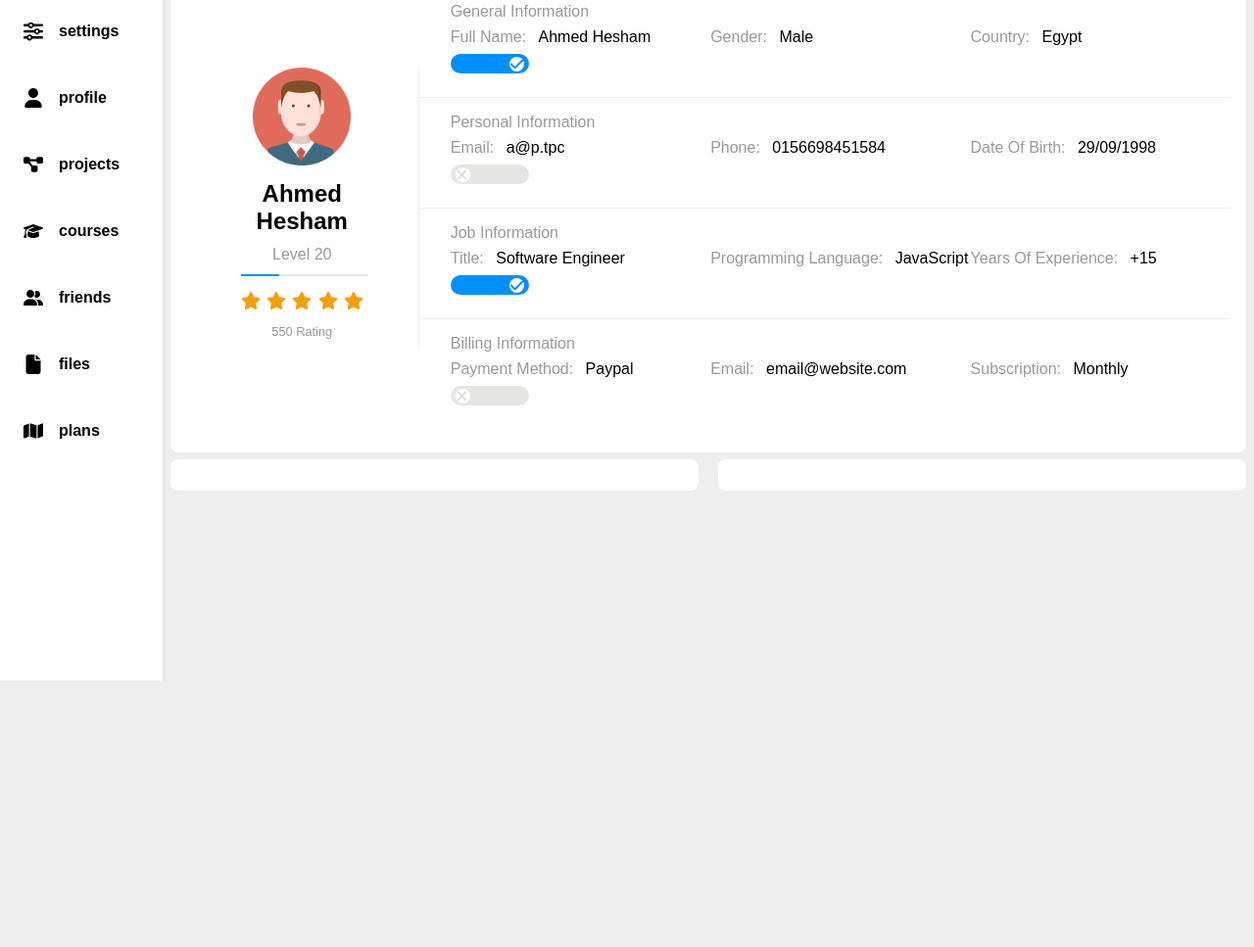
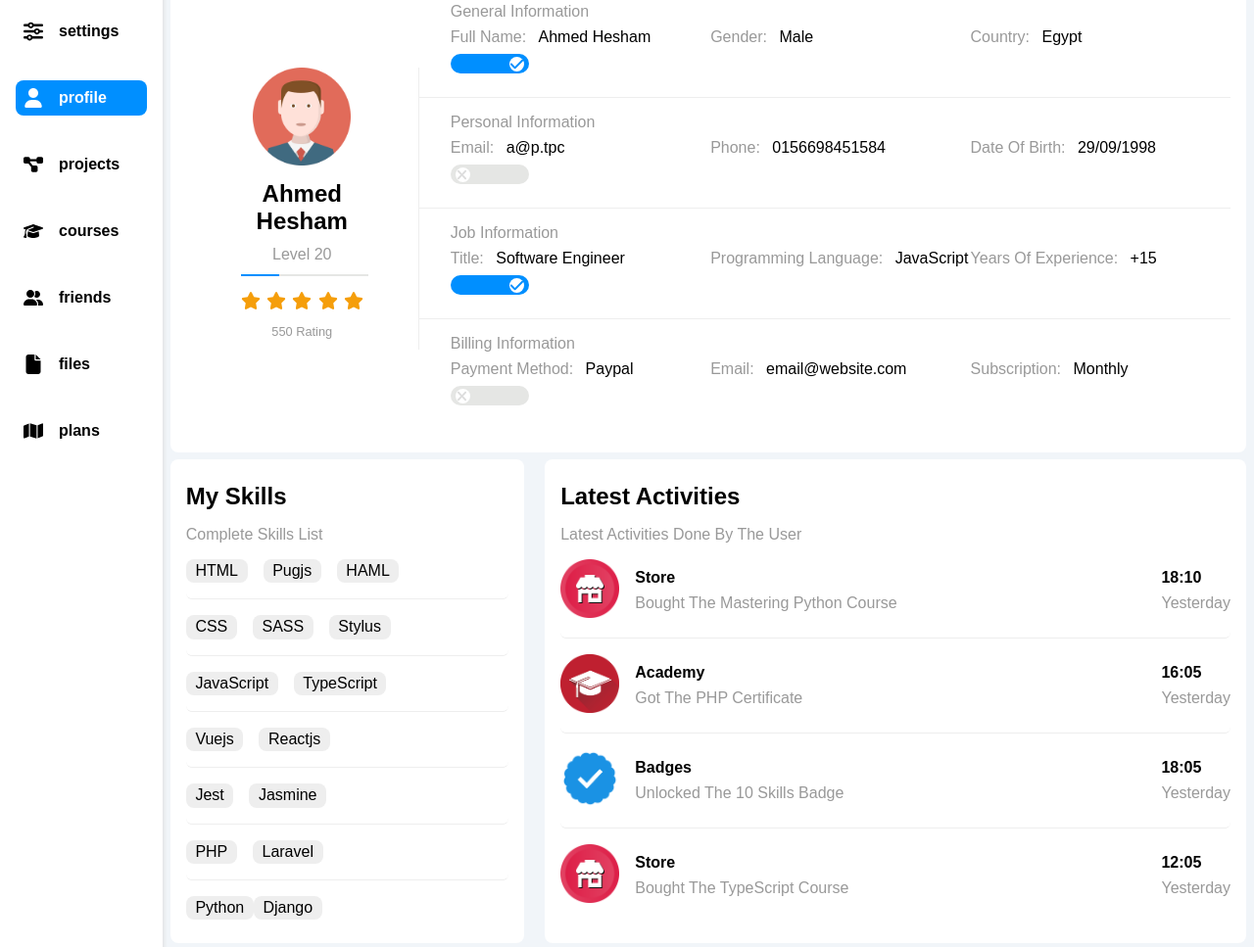
Before and after one commit to the-phoenix-coder/dashboardTheme, a plain HTML site: page HTML/profile.html in a window 1280 px wide. Shown: the part 156-1123 px from the top of the page at 98% size. Before the commit the page ends 851 px from the top, so only its background shows below. Drawn offline with Linux system fonts and the light colour scheme.

Commit message:
the whole website is finished now

```diff
--- a/CSS/dashboard.css
+++ b/CSS/dashboard.css
@@ -1292,3 +1292,41 @@ Start Profile Page
     height: 15px;
     width: 15px;
 }
+.profile-container-middle {
+    display: flex !important;
+}
+.profile-container-middle .box:first-child {
+    width: fit-content;
+}
+.profile-container-middle .box:first-child .skill-section:not(:last-child) {
+    gap: 1rem;
+    border-bottom: 1px solid #EEE;
+    padding-bottom: 1rem;
+    padding-right: 7rem;
+}
+.profile-container-middle .box:first-child .skill-section > * {
+    background-color: #EEE;
+    padding: .2rem .6rem;
+    border-radius: .5rem;
+    -webkit-border-radius: .5rem;
+    -moz-border-radius: .5rem;
+    -ms-border-radius: .5rem;
+    -o-border-radius: .5rem;
+}
+.profile-container-middle .box:last-child {
+    flex: 1;
+}
+.profile-container-middle .box:last-child > .even-column:not(:last-child) {
+    border-bottom: 1px solid #EEE;
+    padding-bottom: 1rem;
+}
+.profile-container-middle .box:last-child .even-column {
+    justify-content: space-between;
+    gap: 1rem;
+}
+.profile-container-middle .box:last-child figure {
+    width: 60px;
+}
+.profile-container-middle .box:last-child .activitiy-content h4 {
+    margin-bottom: .5rem;
+}
--- a/CSS/style.css
+++ b/CSS/style.css
@@ -51,7 +51,7 @@ body {
     "aside content";
     grid-template-columns: auto 1fr;
     grid-template-rows: auto 100%;
-    background-color: #eee;
+    background-color: #F1F5F9;
     height: 100vh;
 }
 figure {
--- a/HTML/profile.html
+++ b/HTML/profile.html
@@ -45,11 +45,13 @@
                         </svg>
                     </li>
                 </a>
-                <li data-type="profile">
-                    <svg xmlns="http://www.w3.org/2000/svg" viewBox="0 0 448 512">
-                        <path d="M224 256c70.7 0 128-57.3 128-128S294.7 0 224 0S96 57.3 96 128s57.3 128 128 128zm-45.7 48C79.8 304 0 383.8 0 482.3C0 498.7 13.3 512 29.7 512H418.3c16.4 0 29.7-13.3 29.7-29.7C448 383.8 368.2 304 269.7 304H178.3z"/>
-                    </svg>
-                </li>
+                <a href="./profile.html">
+                    <li data-type="profile">
+                        <svg xmlns="http://www.w3.org/2000/svg" viewBox="0 0 448 512">
+                            <path d="M224 256c70.7 0 128-57.3 128-128S294.7 0 224 0S96 57.3 96 128s57.3 128 128 128zm-45.7 48C79.8 304 0 383.8 0 482.3C0 498.7 13.3 512 29.7 512H418.3c16.4 0 29.7-13.3 29.7-29.7C448 383.8 368.2 304 269.7 304H178.3z"/>
+                        </svg>
+                    </li>
+                </a>
                 <a href="./projects.html">
                     <li data-type="projects">
                         <svg xmlns="http://www.w3.org/2000/svg" viewBox="0 0 576 512">
@@ -183,9 +185,97 @@
                 </div>
             </div>
         </div>
-        <div class="component">
-            <div class="box"></div>
-            <div class="box"></div>
+        <div class="component profile-container-middle">
+            <div class="box">
+                <h1>My Skills</h1>
+                <p>Complete Skills List</p>
+                <div class="skill-section even-column">
+                    <div>HTML</div>
+                    <div>Pugjs</div>
+                    <div>HAML</div>
+                </div>
+                <div class="skill-section even-column">
+                    <div>CSS</div>
+                    <div>SASS</div>
+                    <div>Stylus</div>
+                </div>
+                <div class="skill-section even-column">
+                    <div>JavaScript</div>
+                    <div>TypeScript</div>
+                </div>
+                <div class="skill-section even-column">
+                    <div>Vuejs</div>
+                    <div>Reactjs</div>
+                </div>
+                <div class="skill-section even-column">
+                    <div>Jest</div>
+                    <div>Jasmine</div>
+                </div>
+                <div class="skill-section even-column">
+                    <div>PHP</div>
+                    <div>Laravel</div>
+                </div>
+                <div class="skill-section even-column">
+                    <div>Python</div>
+                    <div>Django</div>
+                </div>
+            </div>
+            <div class="box">
+                <h1>Latest Activities</h1>
+                <p>Latest Activities Done By The User</p>
+                <div class="even-column">
+                    <div class="even-column">
+                        <figure><img src="../imgs/activity-01.png" alt="store photo"></figure>
+                        <div class="activitiy-content">
+                            <h4>Store</h4>
+                            <p>Bought The Mastering Python Course</p>
+                        </div>
+                    </div>
+                    <div class="activitiy-content">
+                        <h4>18:10</h4>
+                        <p>Yesterday</p>
+                    </div>
+                </div>
+                <div class="even-column">
+                    <div class="even-column">
+                        <figure><img src="../imgs/activity-02.png" alt="store photo"></figure>
+                        <div class="activitiy-content">
+                            <h4>Academy</h4>
+                            <p>Got The PHP Certificate</p>
+                        </div>
+                    </div>
+                    <div class="activitiy-content">
+                        <h4>16:05</h4>
+                        <p>Yesterday</p>
+                    </div>
+                </div>
+                <div class="even-column">
+                    <div class="even-column">
+                        <figure><img src="../imgs/activity-03.png" alt="store photo"></figure>
+                        <div class="activitiy-content">
+                            <h4>Badges</h4>
+                            <p>Unlocked The 10 Skills Badge</p>
+                        </div>
+                    </div>
+                    <div class="activitiy-content">
+                        <h4>18:05</h4>
+                        <p>Yesterday</p>
+                    </div>
+                </div>
+                <div class="even-column">
+                    <div class="even-column">
+                        <figure><img src="../imgs/activity-01.png" alt="store photo"></figure>
+                        <div class="activitiy-content">
+                            <h4>Store</h4>
+                            <p>Bought The TypeScript Course</p>
+                        </div>
+                    </div>
+                    <div class="activitiy-content">
+                        <h4>12:05</h4>
+                        <p>Yesterday</p>
+                    </div>
+                </div>
+            </div>
         </div>
     </section>
 </body>
```
Also changed, not shown: HTML/courses.html (+7 -5 lines), HTML/files.html (+7 -5 lines), HTML/friends.html (+7 -5 lines), HTML/plans.html (+7 -5 lines), HTML/projects.html (+7 -5 lines), HTML/setting.html (+7 -5 lines).
